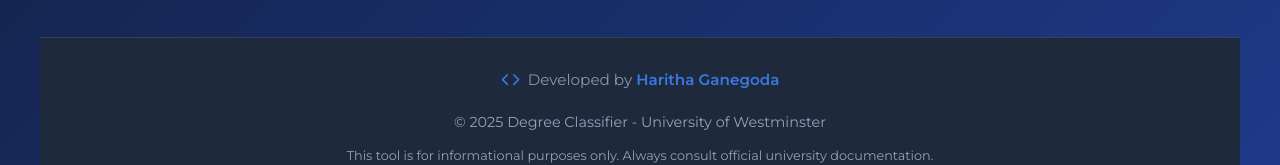
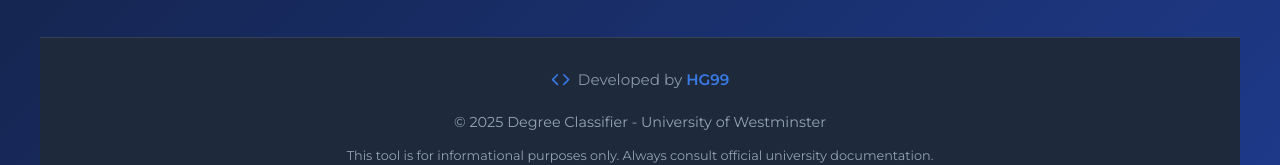
Before and after one commit to HarithaGane99/degree-classifier, a Next.js app: page / in a window 1280 px wide. Shown: the part 1044-1209 px from the top of the page. Built offline with nearby package versions, Linux system fonts and the light colour scheme.

Commit message:
change name.tsx

```diff
--- a/src/pages/index.tsx
+++ b/src/pages/index.tsx
@@ -194,7 +194,7 @@
           <div className="credits-section">
             <FiCode className="credit-icon" />
             <span className="credit-text">
-              Developed by <strong>Haritha Ganegoda</strong>
+              Developed by <strong>HG99</strong>
             </span>
     </div>
         <p className="footer-text">
```
